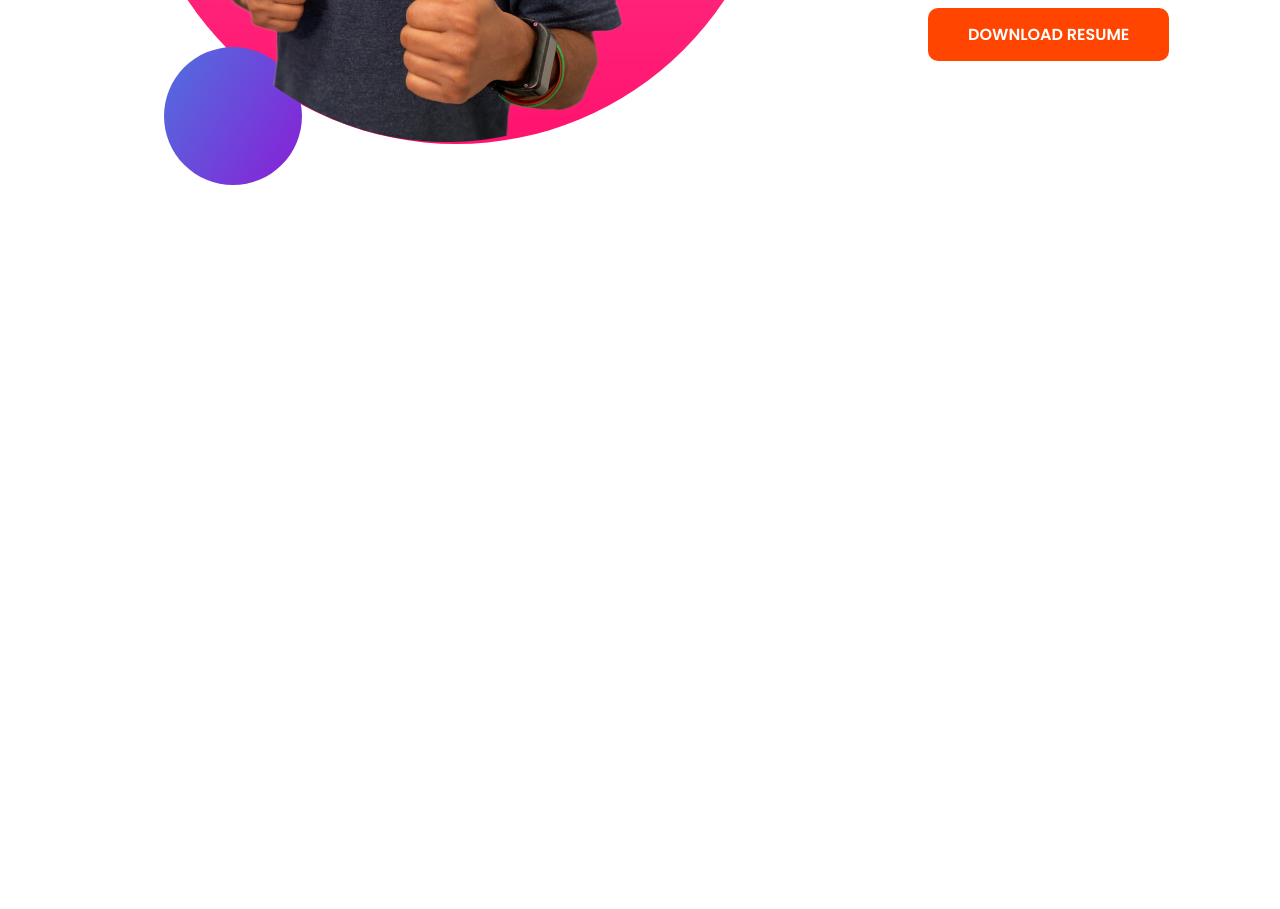
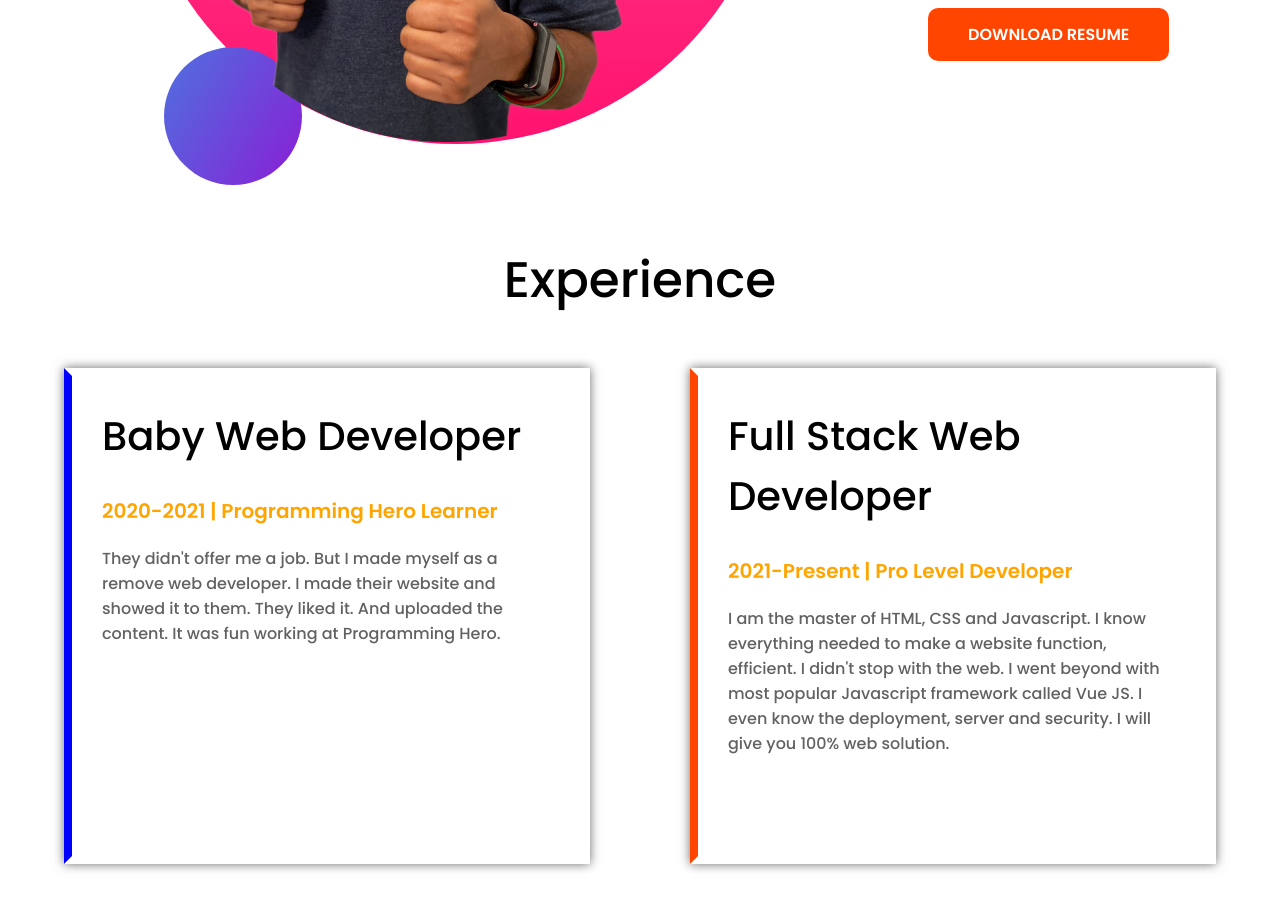
Before and after one commit to ROKUBOSS/developer-portfolio, a plain HTML site: page index.html in a window 1280 px wide. Shown: the part 1386-2295 px from the top of the page. Before the commit the page ends 1629 px from the top, so only its background shows below. Drawn offline with Linux system fonts and the light colour scheme; a web font is replaced by a local one.

Commit message:
Experience part completed

```diff
--- a/index.html
+++ b/index.html
@@ -36,5 +36,24 @@
     </div>
 </div>
 
+<!-- Experience Part -->
+<div class="experience_part">
+    <div class="experience_part_title">
+        <h1>Experience</h1>
+    </div>
+    <div class="carrier">
+        <div class="babby_developer">
+            <h1>Baby Web Developer</h1>
+            <h4>2020-2021 | Programming Hero Learner</h4>
+            <p>They didn't offer me a job. But I made myself as a remove web developer. I made their website and showed it to them. They liked it. And uploaded the content. It was fun working at Programming Hero.</p>
+        </div>
+        <div class="full_stack_developer">
+            <h1>Full Stack Web Developer</h1>
+            <h4>2021-Present | Pro Level Developer</h4>
+            <p>I am the master of HTML, CSS and Javascript. I know everything needed to make a website function, efficient. I didn't stop with the web. I went beyond with most popular Javascript framework called Vue JS. I even know the deployment, server and security. I will give you 100% web solution.</p>
+        </div>
+    </div>
+</div>
+
 </body>
 </html>
--- a/style.css
+++ b/style.css
@@ -82,3 +82,50 @@
     padding: 15px 40px;
     border-radius: 10px;
 }
+
+/* Experience Part CSS */
+.experience_part{
+    width: 90%;
+    margin: 0 auto;
+    margin-bottom: 50px;
+}
+.experience_part_title {
+    margin-bottom: 50px;
+    text-align: center;
+}
+.experience_part_title h1 {
+    font-size: 50px;
+    font-weight: 500;
+}
+.carrier {
+    display: flex;
+    gap: 100px;
+}
+.carrier .babby_developer, .full_stack_developer {
+    background: #fff;
+    box-shadow: 0 0 10px #00000096;
+    padding: 30px;
+    width: 50%;
+    padding-bottom: 100px;
+    border: 8px solid #fff;
+    border-left: 8px solid blue;
+}
+.carrier .full_stack_developer{
+    border: 8px solid #fff;
+    border-left: 8px solid orangered;
+}
+.carrier .babby_developer h1, .full_stack_developer h1 {
+    font-size: 40px;
+    font-weight: 500;
+    margin-bottom: 30px;
+}
+.carrier .babby_developer h4, .full_stack_developer h4 {
+    font-size: 20px;
+    font-weight: 600;
+    color: orange;
+    margin-bottom: 20px;
+}
+.carrier .babby_developer p, .full_stack_developer p {
+    color: #0000009e;
+    font-weight: 500;
+}
```
